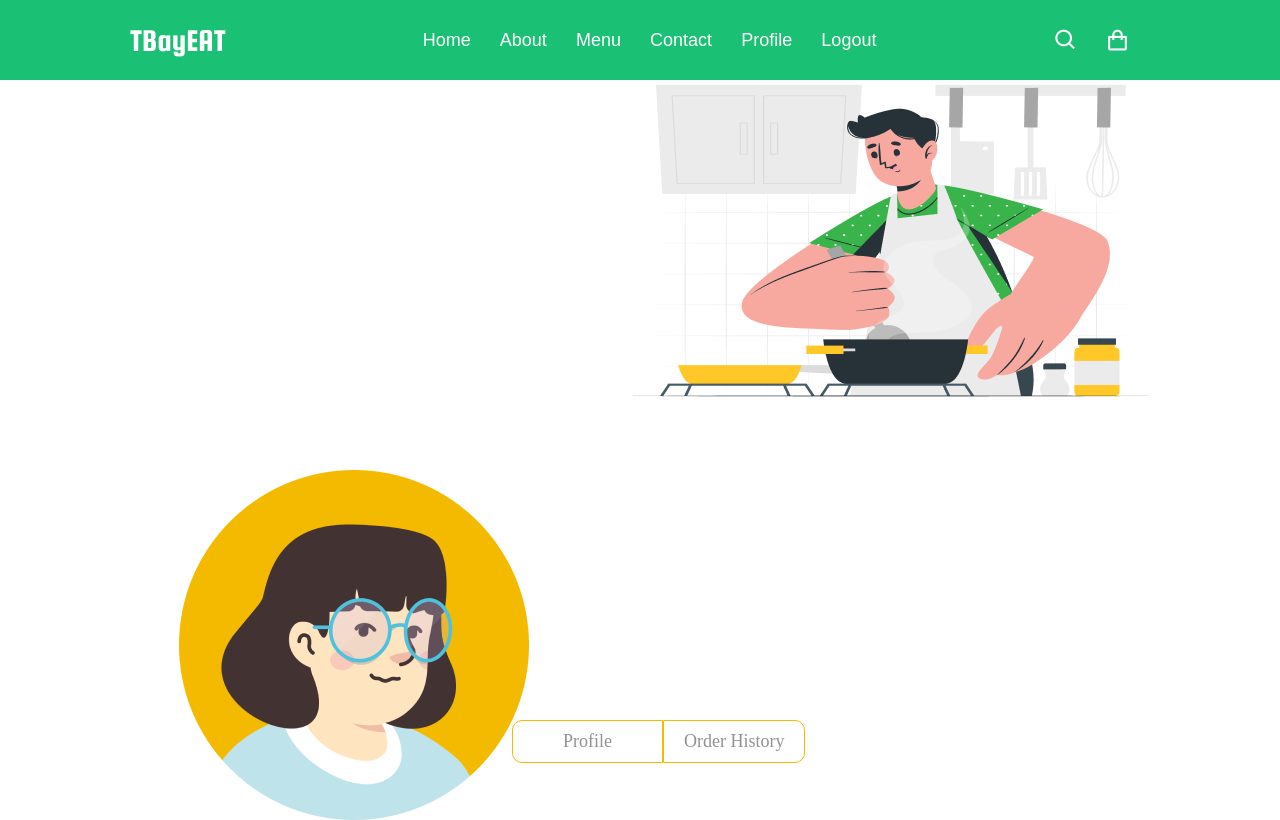
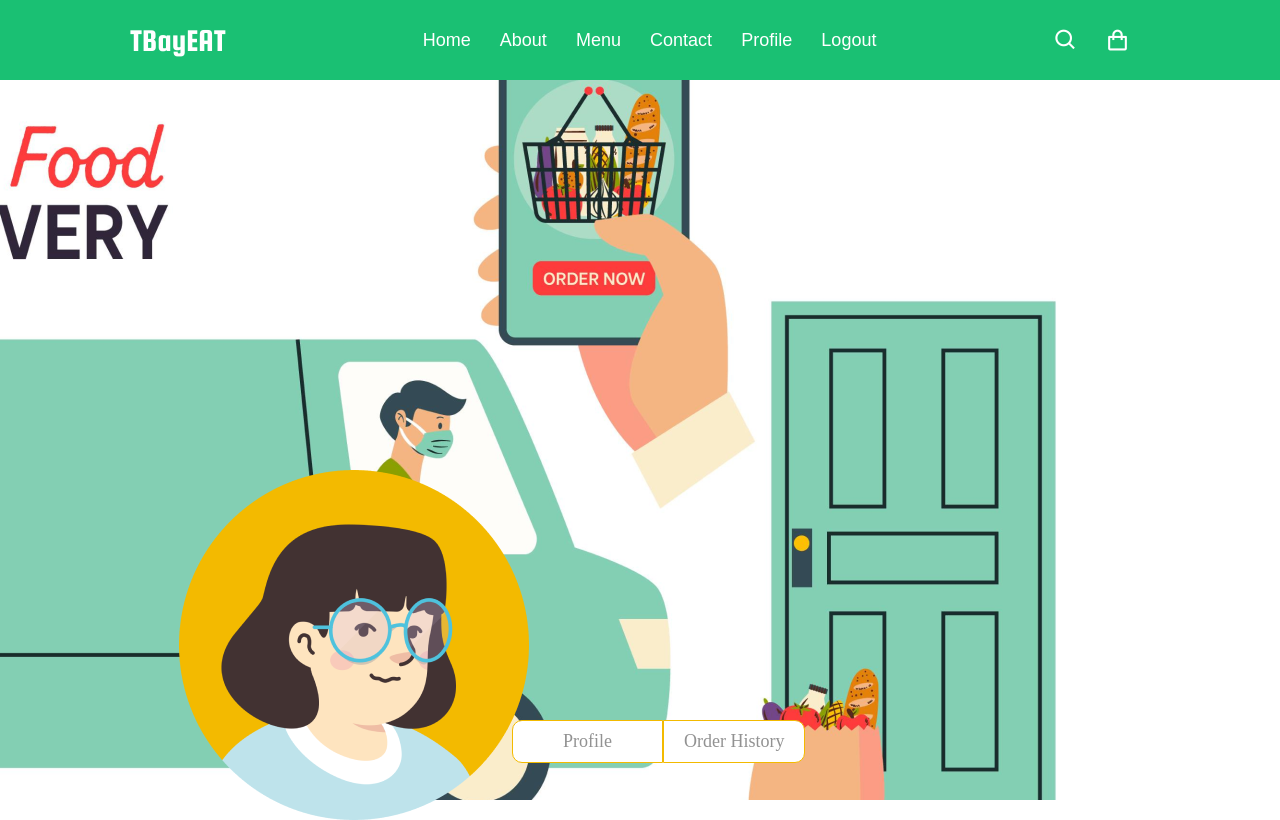
Before and after one commit to kenny-phan-goldenowl/react-foodapp, a React (Create React App) app: page /profile in a window 1280 px wide. Shown: the top 820 px of the page. Built offline with nearby package versions, Linux system fonts and the light colour scheme; a web font is replaced by a local one.

Commit message:
fix typo

```diff
--- a/src/assets/index.js
+++ b/src/assets/index.js
@@ -7,6 +7,7 @@ import dish6 from './img/dish6.png';
 import dish7 from './img/dish7.png';
 import dish8 from './img/dish8.png';
 import background from './img/cuate.png';
+import truck from './img/background.png';
 import burger from './img/burger1.png';
 import avatar from './img/avatar.png';
 import visa from './img/visa.png';
@@ -24,4 +25,5 @@ export {
   burger,
   avatar,
   visa,
+  truck,
 };
--- a/src/pages/Landing/Home.js
+++ b/src/pages/Landing/Home.js
@@ -58,7 +58,7 @@ function Home() {
             <Link className='item' to='/'>
 							Home
             </Link>
-            <Link className='item' to='/payment'>
+            <Link className='item' to='/'>
 							About
             </Link>
             <Link className='item' to='/'>
--- a/src/pages/Profile/Profile.js
+++ b/src/pages/Profile/Profile.js
@@ -2,7 +2,7 @@ import NavBar from 'components/Navbar/NavBar';
 import './style.scss';
 import { useState } from 'react';
 import Bill from 'components/Bill/Bill';
-import { background, avatar } from 'assets/index';
+import { truck, avatar } from 'assets/index';
 
 function Profile() {
   const [toggle, setToggle] = useState(true);
@@ -11,7 +11,7 @@ function Profile() {
       <NavBar icon1='bx bx-search' icon2='bx bx-shopping-bag' />
       <div className='profile__middle'>
         <div className='profile__middle-img'>
-          <img className='img1' src={background} alt='background img' />
+          <img className='img1' src={truck} alt='background img' />
           <img className='img2' src={avatar} alt='avatar img' />
         </div>
         <div className='profile__middle-switch'>
```
Also changed, not shown: 12 other files (tests, documents, lock files or other folders).
